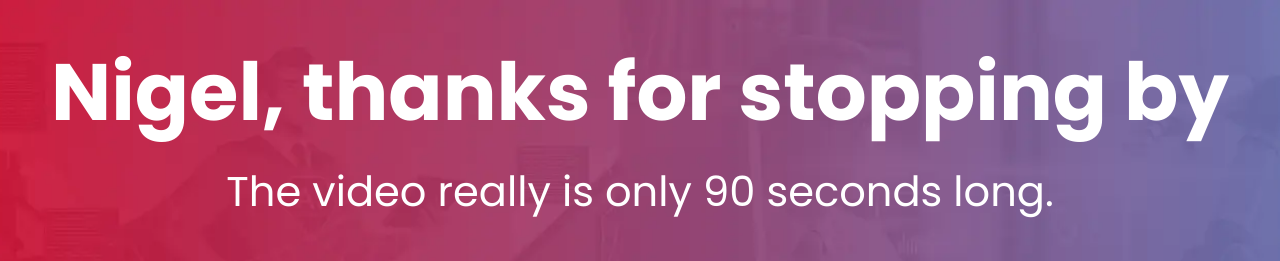
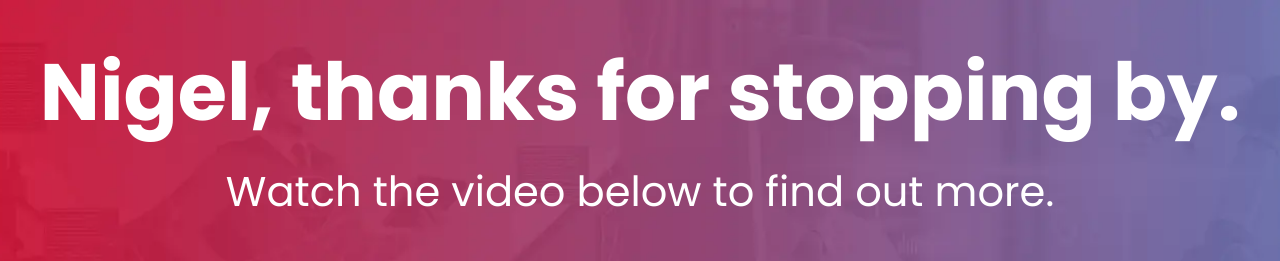
Before and after one commit to pieterkdevilliers/for-nigel, a plain HTML site: page index.html in a window 1280 px wide. Shown: the top 261 px of the page. Drawn offline with Linux system fonts and the light colour scheme.

Commit message:
Update index.html

```diff
--- a/index.html
+++ b/index.html
@@ -12,12 +12,11 @@
 			<div class="banner">
 				<div class="banner__content">
 					<h1>
-						<span>Nigel,</span> <span>thanks for</span> <span>stopping by</span>
+						<span>Nigel,</span> <span>thanks for</span> <span>stopping by.</span>
 					</h1>
 					<h2>
-						<span>The video</span>
-						<span>really is only</span>
-						<span>90 seconds long.</span>
+						<span>Watch the video below</span>
+						<span>to find out more.</span>
 					</h2>
 				</div.
 			</div>
```
